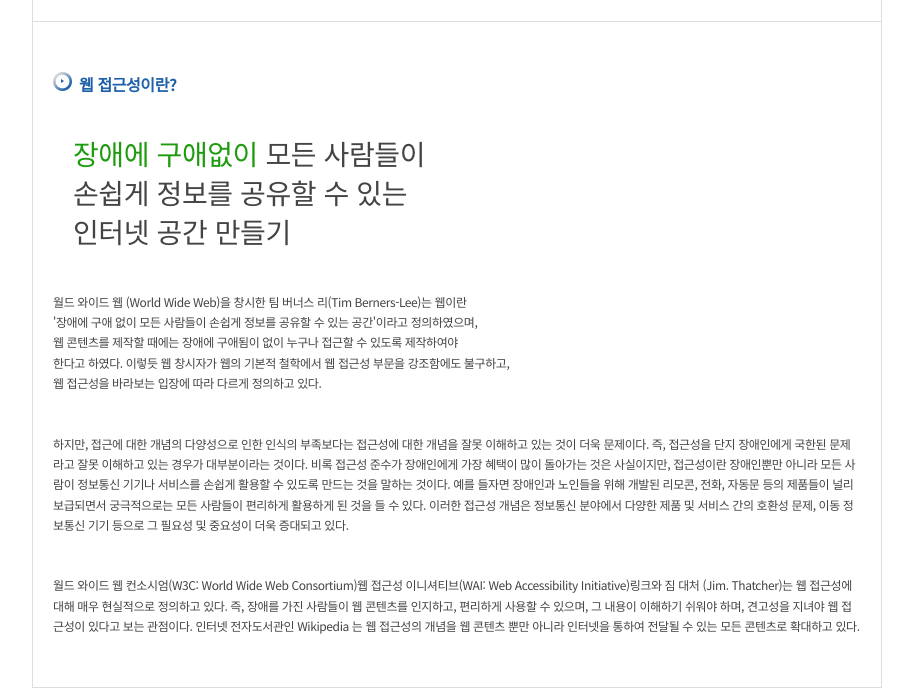
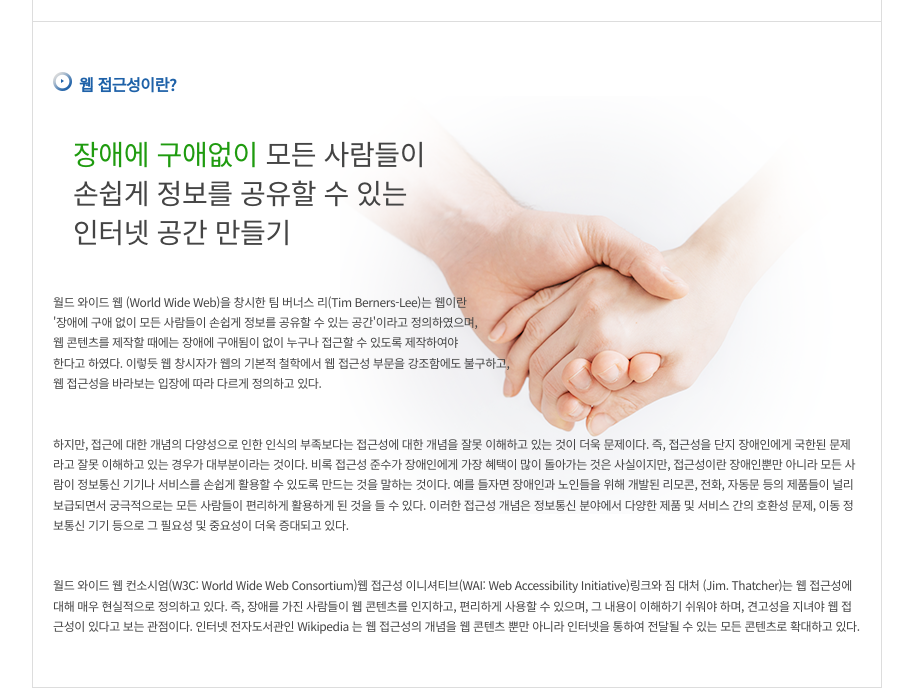
Before and after one commit to elldia/cloneCoding_web, a plain HTML site: page web_accessiobility/overview.html in a window 1280 px wide. Shown: the part 167-855 px from the top of the page, without its empty margins (18-931 px from the left). Drawn offline with Linux system fonts and the light colour scheme.

Commit message:
웹접근성 배경

```diff
--- a/web_accessiobility/styles/overview.css
+++ b/web_accessiobility/styles/overview.css
@@ -24,6 +24,7 @@ main .title_path .path dd em {
 }
 main .contents {
     padding:50px 20px;
+    background:url(../images/bg.png) no-repeat 90% 30%;
 }
 main .contents h2 {
     color:#1e61a8;
```
